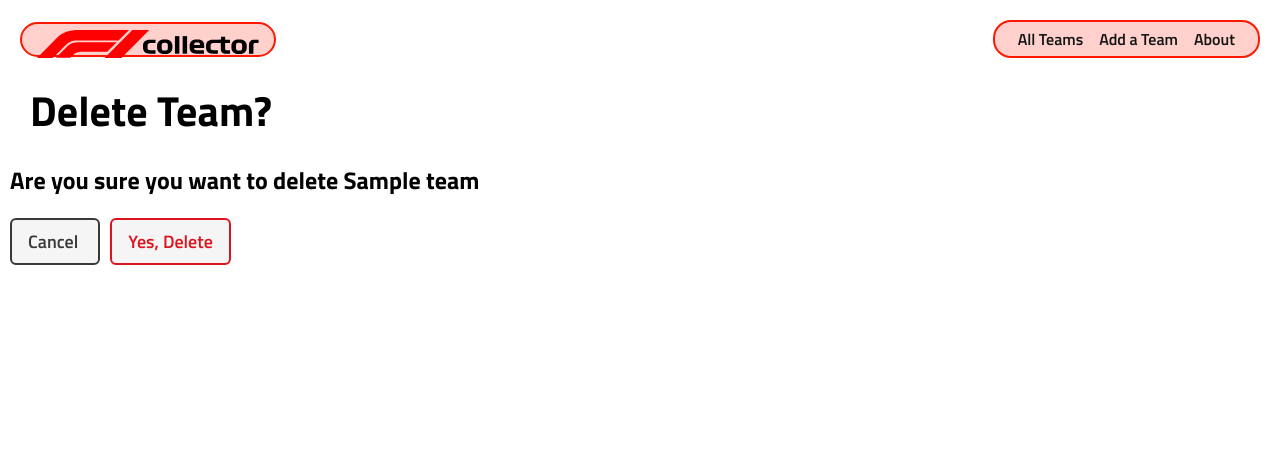
After one commit to jhudson357/f1-collector-lab, a Django app: page /teams/1/delete/ in a window 1280 px wide. The commit adds this page. Shown: the top 464 px of the page. Run offline with Django 4.2, Linux system fonts and the light colour scheme; tables that the repository leaves empty hold one stand-in row (values such as "Sample post").

Commit message:
add update and delete functionality using CBVs

```diff
--- /dev/null
+++ b/main_app/templates/main_app/team_confirm_delete.html
@@ -0,0 +1,19 @@
+{% extends 'base.html' %}
+{% load static %}
+
+{% block content %}
+
+<div class='page-header'>
+  <h1>Delete Team?</h1>
+</div>
+<h2>Are you sure you want to delete {{ team.name }}</h2>
+
+<form action="" method='post' class='form'>
+  {% csrf_token %}
+  <a href="{% url 'teams_detail' team.id %}" class='btn secondary'>
+    Cancel
+  </a>
+  <button type='submit' class='btn danger'>Yes, Delete</button>
+</form>
+
+{% endblock %}
--- a/main_app/templates/main_app/team_form.html
+++ b/main_app/templates/main_app/team_form.html
@@ -8,7 +8,11 @@
 {% block content %}
 
 <div class='page-header'>
-  <h1>Add a Team</h1>
+  {% if team %}
+    <h1>Edit {{ team.name }} </h1>
+  {% else %}
+    <h1>Add a Team</h1>
+  {% endif %}
 </div>
 <form action="" method='post' class='form-container'>
   {% csrf_token %}
--- a/main_app/templates/teams/detail.html
+++ b/main_app/templates/teams/detail.html
@@ -21,6 +21,10 @@
     <p>Constructors' Championships: {{ team.constructors_championships }}</p>
     <p>Drivers' Championships: {{ team.drivers_championships }}</p>
     <p>Race Victories: {{ team.race_wins }}</p>
+    <div class='team-actions'>
+      <a href="{% url 'teams_update' team.id %}" class='btn warn'>Edit</a>
+      <a href="{% url 'teams_delete' team.id %}" class='btn danger'>Delete</a>
+    </div>
   </div>
 </section>
 
--- a/main_app/urls.py
+++ b/main_app/urls.py
@@ -12,4 +12,8 @@ urlpatterns = [
   path('teams/<int:team_id>/', views.teams_detail, name='teams_detail'),
   # localhost:8000/teams/create
   path('teams/create/', views.CreateTeam.as_view(), name='teams_create'),
+  # localhost:8000/teams/int:pk/update
+  path('teams/<int:pk>/update/', views.TeamUpdate.as_view(), name='teams_update'),
+  # localhost:8000/teams/int:pk/delete
+  path('teams/<int:pk>/delete/', views.TeamDelete.as_view(), name='teams_delete'),
 ]
--- a/main_app/views.py
+++ b/main_app/views.py
@@ -1,5 +1,5 @@
 from django.shortcuts import render
-from django.views.generic.edit import CreateView
+from django.views.generic.edit import CreateView, UpdateView, DeleteView
 from .models import Team
 
 # Create your views here.
@@ -20,3 +20,11 @@ def teams_detail(request, team_id):
 class CreateTeam(CreateView):
   model = Team
   fields = '__all__'
+
+class TeamUpdate(UpdateView):
+  model = Team
+  fields = '__all__'
+
+class TeamDelete(DeleteView):
+  model = Team
+  success_url = '/teams/'
```
Also changed, not shown: main_app/static/css/teams/team-detail.css (+8 -3 lines), 5 other files.
